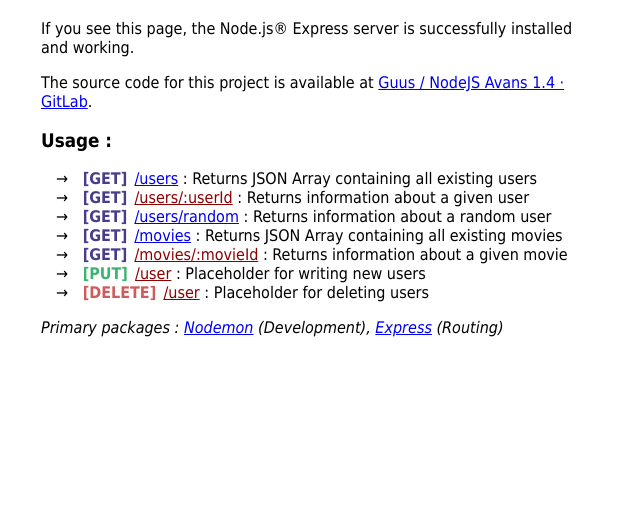
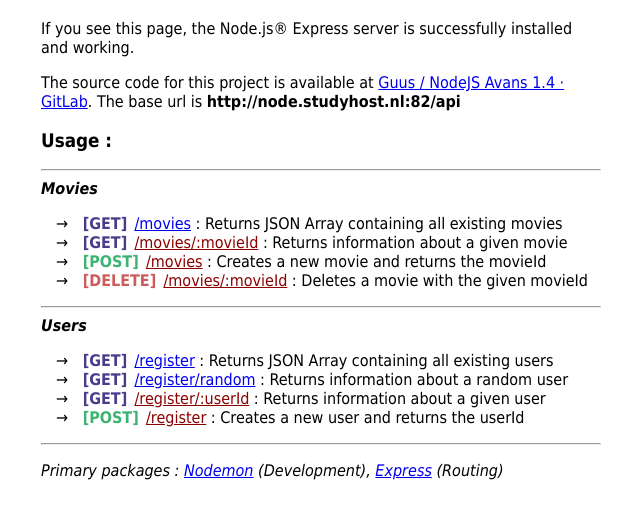
Before and after one commit to GuusLieben/NodeJS-Media-API-1.4, a website: page static/index.html in a window 1280 px wide. Shown: the part 62-580 px from the top of the page, without its empty margins (319-959 px from the left). Drawn offline with Linux system fonts and the light colour scheme.

Commit message:
Update index.html

```diff
--- a/static/index.html
+++ b/static/index.html
@@ -8,10 +8,12 @@
             margin: 0 auto;
             font-family: Tahoma, Verdana, Arial, sans-serif;
         }
+
         li::before {
             content: '→ ';
             padding-right: 10px;
         }
+
         li {
             margin-left: -25px;
             list-style: none;
@@ -24,19 +26,47 @@
     working.</p>
 
 <p>The source code for this project is available at
-    <a href="https://gitlab.com/guuslieben/nodejs-avans-1.4">Guus / NodeJS Avans 1.4 · GitLab</a>.</p>
+    <a href="https://gitlab.com/guuslieben/nodejs-avans-1.4">Guus / NodeJS Avans 1.4 · GitLab</a>. The base url is <b>http://node.studyhost.nl:82/api</b>
+</p>
 
 <p>
 <h3><b>Usage : </b></h3>
+<hr>
+<i><b>Movies</b></i>
 <ul>
-    <li><b style="color: darkslateblue;">[GET]</b>&ensp;<a href="/users">/users</a> : Returns JSON Array containing all existing users</li>
-    <li><b style="color: darkslateblue;">[GET]</b>&ensp;<u style="color: darkred;">/users/:userId</u> : Returns information about a given user</li>
-    <li><b style="color: darkslateblue;">[GET]</b>&ensp;<a href="/users/random">/users/random</a> : Returns information about a random user</li>
-    <li><b style="color: darkslateblue;">[GET]</b>&ensp;<a href="/movies">/movies</a> : Returns JSON Array containing all existing movies</li>
-    <li><b style="color: darkslateblue;">[GET]</b>&ensp;<u style="color: darkred;">/movies/:movieId</u> : Returns information about a given movie</li>
-    <li><b style="color: mediumseagreen;">[PUT]</b>&ensp;<u style="color: darkred;">/user</u> : Placeholder for writing new users</li>
-    <li><b style="color: indianred;">[DELETE]</b>&ensp;<u style="color: darkred;">/user</u> : Placeholder for deleting users</li>
+    <li><b style="color: darkslateblue;">[GET]</b>&ensp;<a href="/api/movies">/movies</a> : Returns JSON Array
+        containing
+        all existing movies
+    </li>
+    <li><b style="color: darkslateblue;">[GET]</b>&ensp;<u style="color: darkred;">/movies/:movieId</u> : Returns
+        information about a given movie
+    </li>
+    <li><b style="color: mediumseagreen;">[POST]</b>&ensp;<u style="color: darkred;">/movies</u> : Creates a new movie
+        and returns the movieId
+    </li>
+    <li><b style="color: indianred;">[DELETE]</b>&ensp;<u style="color: darkred;">/movies/:movieId</u> : Deletes a movie
+        with the given movieId
+    </li>
 </ul>
+<hr>
+<i><b>Users</b></i>
+<ul>
+    <li><b style="color: darkslateblue;">[GET]</b>&ensp;<a href="/api/register">/register</a> : Returns JSON Array
+        containing
+        all existing users
+    </li>
+    <li><b style="color: darkslateblue;">[GET]</b>&ensp;<a href="/api/register/random">/register/random</a> : Returns
+        information about a random user
+    </li>
+    </li>
+    <li><b style="color: darkslateblue;">[GET]</b>&ensp;<u style="color: darkred;">/register/:userId</u> : Returns
+    information about a given user
+    <li><b style="color: mediumseagreen;">[POST]</b>&ensp;<u style="color: darkred;">/register</u> : Creates a new user
+        and
+        returns the userId
+    </li>
+</ul>
+<hr>
 </p>
 
 <p><em>Primary packages : <a href="https://www.npmjs.com/package/nodemon">Nodemon</a> (Development), <a
```
